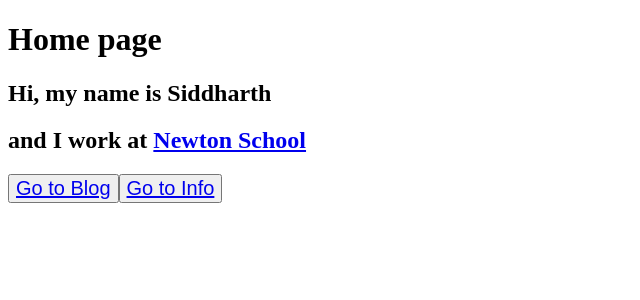
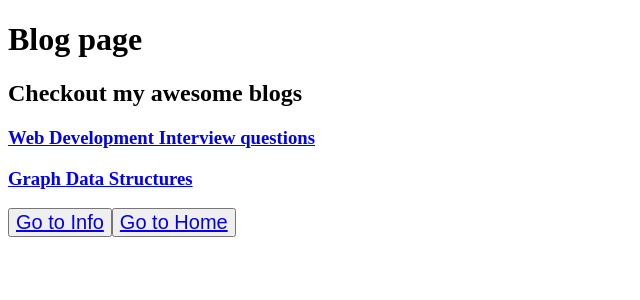
Before and after one commit to githubsouvick7/Siddharth-s-portfolio---Contest-05-02-23---s7fcze5090v7, a React app: page /blog in a window 1280 px wide. Shown: the top 300 px of the page, without its empty margins (0-640 px from the left). Built offline with nearby package versions, Linux system fonts and the light colour scheme.

Commit message:
Update Blog.js

```diff
--- a/src/components/Blog.js
+++ b/src/components/Blog.js
@@ -1,17 +1,18 @@
-import React from 'react'
-import { Link } from 'react-router-dom'
-const Home = () => {
+import React from "react";
+import { Link } from "react-router-dom";
+const Blog = () => {
+
 
     return (
-        <div id='home-page'>
+        <div id="blog-page">
 
-            <h1>Home page</h1>
-            <h2>Hi, my name is Siddharth </h2>
-            <h2>and I work at <a href="https://www.newtonschool.co/">Newton School</a></h2>
-           <button id="home-to-blog">  <Link to="/blog"> Go to Blog</Link></button>
-            <button id="home-to-info"> <Link to="/Info">Go to Info</Link></button>
-
+            <h1>Blog page</h1>
+            <h2>Checkout my awesome blogs </h2>
+            <h3><a href='https://www.newtonschool.co/post/top-13-web-developer-interview-questions'>Web Development Interview questions</a></h3>
+            <h3><a href='https://www.newtonschool.co/post/graph-data-structure-explained-with-examples'>Graph Data Structures</a></h3>
+            <button id="blog-to-info"><Link to='/Info'>Go to Info</Link> </button>
+            <button id="blog-to-home"> <Link to='/'>Go to Home</Link></button>
         </div>
     )
 }
-export default Home
+export default Blog
```
